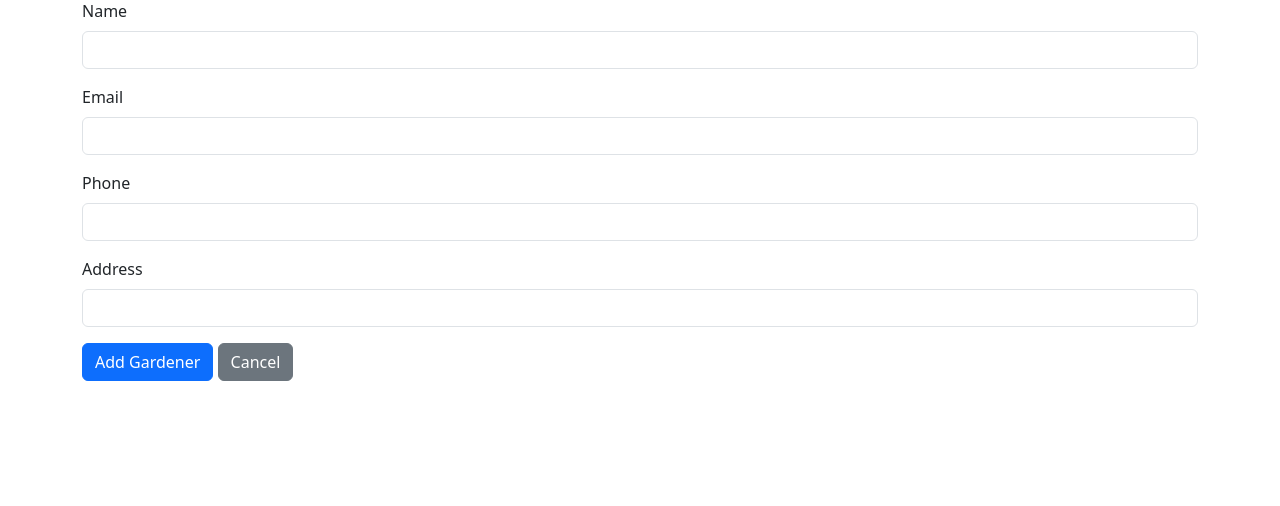
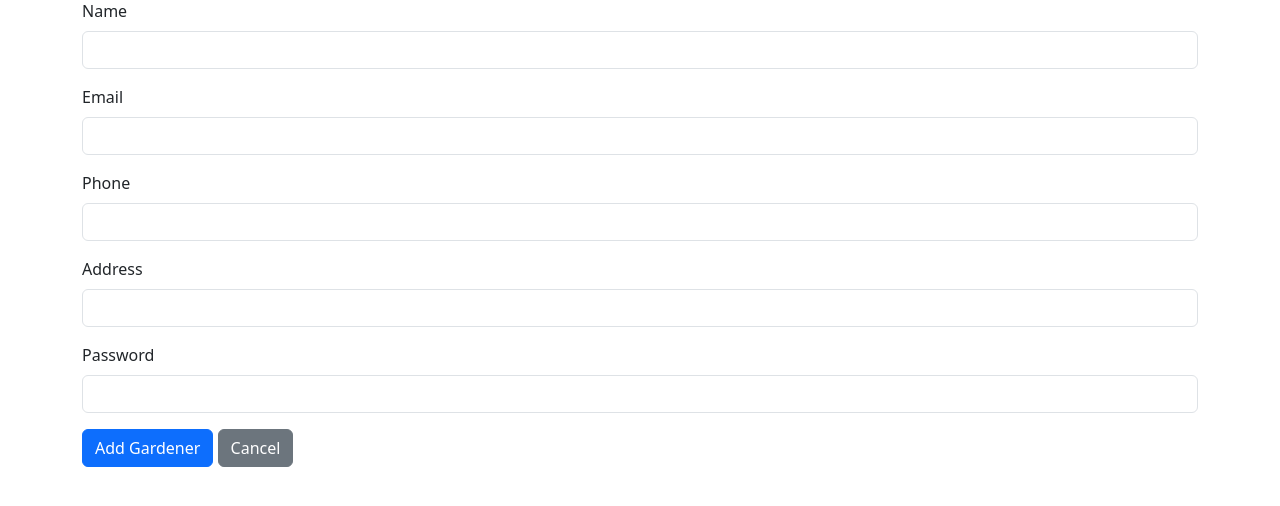
Before and after one commit to mings12345/gardencare, a Laravel app: page /admin/add-gardener in a window 1280 px wide. Shown: the part 105-611 px from the top of the page. Run offline with Laravel 12, Linux system fonts and the light colour scheme; a user stored in the database is signed in; data comes from the database, SQL or seed files in the repository.

Commit message:
updated 5

```diff
--- a/app/Http/Controllers/GardenerController.php
+++ b/app/Http/Controllers/GardenerController.php
@@ -5,6 +5,7 @@ namespace App\Http\Controllers;
 use App\Http\Controllers\Controller;
 use App\Models\User;
 use Illuminate\Http\Request;
+use Illuminate\Support\Facades\Hash;
 
 class GardenerController extends Controller
 {
@@ -30,6 +31,7 @@ class GardenerController extends Controller
             'email' => 'required|email|unique:users,email',
             'phone' => 'nullable|string|max:20',
             'address' => 'nullable|string|max:255',
+            'password' => 'required|string|min:8', // Add password validation
         ]);
 
         // Create a new gardener
@@ -38,6 +40,7 @@ class GardenerController extends Controller
             'email' => $request->email,
             'phone' => $request->phone,
             'address' => $request->address,
+            'password' => Hash::make($request->password), // Hash the password
             'user_type' => 'gardener', // Set the user type to 'gardener'
         ]);
 
@@ -69,6 +72,7 @@ class GardenerController extends Controller
             'email' => 'required|email|unique:users,email,' . $gardener->id,
             'phone' => 'nullable|string|max:20',
             'address' => 'nullable|string|max:255',
+            'password' => 'nullable|string|min:8', // Password is optional during update
         ]);
 
         // Update the gardener's details
@@ -77,6 +81,7 @@ class GardenerController extends Controller
             'email' => $request->email,
             'phone' => $request->phone,
             'address' => $request->address,
+            'password' => $request->password ? Hash::make($request->password) : $gardener->password, // Update password if provided
         ]);
 
         return redirect()->route('admin.manageGardeners')->with('success', 'Gardener updated successfully.');
--- a/resources/views/admin/add-gardener.blade.php
+++ b/resources/views/admin/add-gardener.blade.php
@@ -4,6 +4,7 @@
     <meta charset="UTF-8">
     <meta name="viewport" content="width=device-width, initial-scale=1.0">
     <title>Add Gardener</title>
+    <!-- Bootstrap CSS -->
     <link href="https://cdn.jsdelivr.net/npm/bootstrap@5.3.0/dist/css/bootstrap.min.css" rel="stylesheet">
 </head>
 <body>
@@ -21,7 +22,7 @@
             </div>
         @endif
 
-        <!-- Success message (if any) -->
+        <!-- Display success message (if any) -->
         @if(session('success'))
             <div class="alert alert-success">
                 {{ session('success') }}
@@ -47,6 +48,10 @@
                 <label for="address" class="form-label">Address</label>
                 <input type="text" class="form-control" id="address" name="address" value="{{ old('address') }}">
             </div>
+            <div class="mb-3">
+                <label for="password" class="form-label">Password</label>
+                <input type="password" class="form-control" id="password" name="password" required>
+            </div>
             <button type="submit" class="btn btn-primary">Add Gardener</button>
             <a href="{{ route('admin.manageGardeners') }}" class="btn btn-secondary">Cancel</a>
         </form>
--- a/routes/api.php
+++ b/routes/api.php
@@ -64,7 +64,7 @@ Route::middleware(['auth:sanctum'])->group(function () {
     Route::get('/user', function (Request $request) {
         return $request->user();
     });
-
-    // Fetch profile data
+    Route::put('/profile/update', [AuthController::class, 'updateProfile']);
+    Route::post('/logout', [AuthController::class, 'logout']);
     Route::get('/profile/{userId}', [AuthController::class, 'getProfileData']);
 });
```
Also changed, not shown: app/Http/Controllers/AuthController.php (+37 -0 lines).
